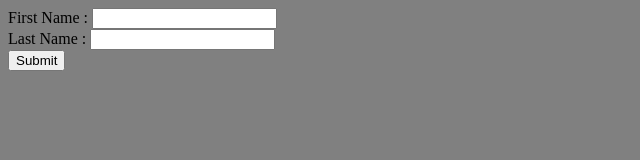
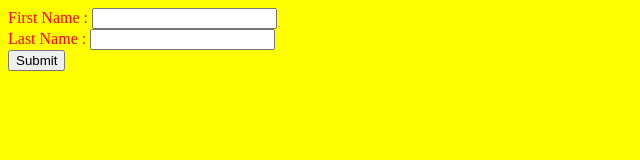
Before and after one commit to HarikrishnanYPR1707/Web-Project, a plain HTML site: page index.html in a window 1280 px wide. Shown: the whole page, without its empty margins (0-640 px from the left). Drawn offline with Linux system fonts and the light colour scheme.

Commit message:
CodingAdda made changes

```diff
--- a/index.html
+++ b/index.html
@@ -10,11 +10,11 @@
   <body>
     <div>
       <form action="">
-        <div class="">
+        <div class="firstName">
           <label for="">First Name :</label>
           <input type="text" />
         </div>
-        <div class="">
+        <div class="firstName">
           <label for="">Last Name :</label>
           <input type="text" />
         </div>
--- a/style.css
+++ b/style.css
@@ -1,3 +1,7 @@
 body {
-  background-color: gray;
+  background-color: yellow;
 }
+
+.firstName{
+  color: red;
+}
```
